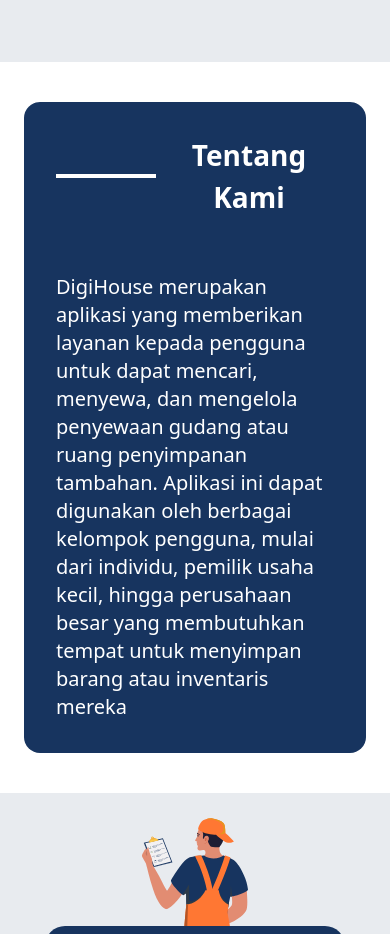
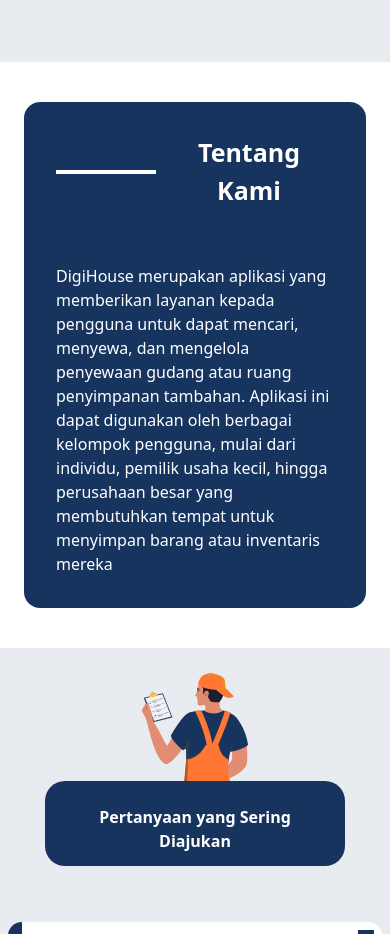
Before and after one commit to Capstone-Tim-12/warehouse-managament-system-fe, a React (Vite) app: page / in a window 390 px wide. Shown: the part 3200-4134 px from the top of the page. Built offline with nearby package versions, Linux system fonts and the light colour scheme.

Commit message:
update: font size about us in mobile size

```diff
--- a/src/components/landing-page/AboutUs.jsx
+++ b/src/components/landing-page/AboutUs.jsx
@@ -13,11 +13,11 @@
                     <div className="flex flex-col gap-[55px] p-8 md:p-12 lg:pr-0 lg:p-24">
                         <div className="flex flex-row items-center w-full gap-2">
                             <div className="w-full max-w-[100px] h-1 bg-white" />
-                            <h1 className="text-center text-white text-[28px] md:text-[38px] lg:text-[48px] font-bold">
+                            <h1 className="text-center text-white text-[25px] md:text-[38px] lg:text-[48px] font-bold">
                                 Tentang Kami
                             </h1>
                         </div>
-                        <p className="text-white max-w-[550px] text-xl text-left lg:text-justify">
+                        <p className="text-white max-w-[550px] md:text-xl text-left lg:text-justify">
                             DigiHouse merupakan aplikasi yang memberikan layanan kepada pengguna untuk dapat mencari, menyewa, dan mengelola penyewaan gudang atau ruang penyimpanan tambahan. Aplikasi ini dapat digunakan oleh berbagai kelompok pengguna, mulai dari individu, pemilik usaha kecil, hingga perusahaan besar yang membutuhkan tempat untuk menyimpan barang atau inventaris mereka
                         </p>
                     </div>
```
